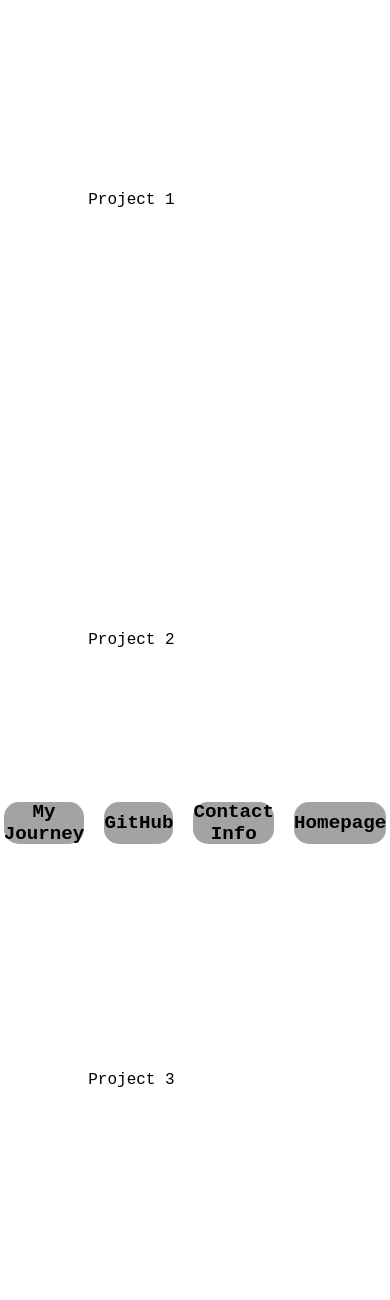
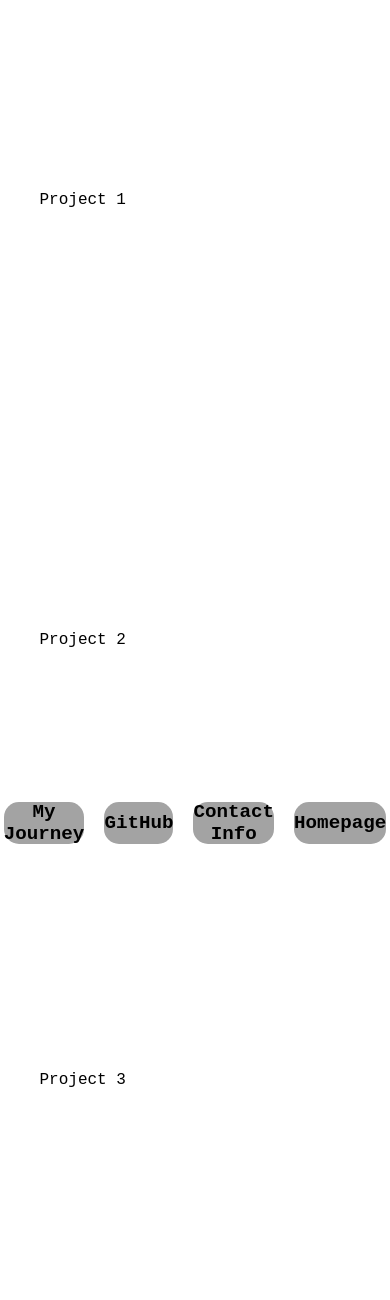
Before and after one commit to Christo-Hutch/web-portfolio, a Flask app: page /projects in a window 390 px wide. Shown: the top 1300 px of the page. Run offline with Flask 3, Linux system fonts and the light colour scheme.

Commit message:
fix main container width on mobile displays

```diff
--- a/static/styles.css
+++ b/static/styles.css
@@ -173,6 +173,10 @@ body {
   .project-card:nth-child(even) {
     transform: translateY(0);
   }
+
+  .main-container, .projects-main-container {
+    width: 90%;
+  }
 }
 
 @keyframes slideOut {
```
